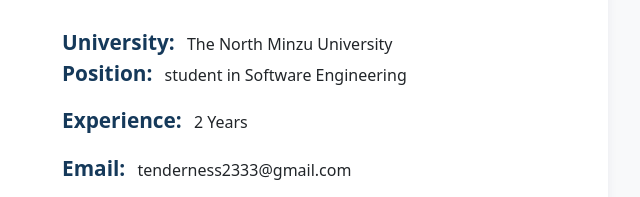
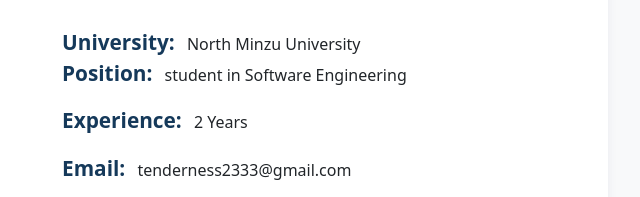
Before and after one commit to Exusiai-spec/Lab03, a plain HTML site: page profile.html in a window 1280 px wide. Shown: the part 297-494 px from the top of the page, 590-1230 px from the left. Drawn offline with nearby package versions, Linux system fonts and the light colour scheme.

Commit message:
change wyx

```diff
--- a/profile.html
+++ b/profile.html
@@ -159,7 +159,7 @@
                           class="display-26 text-secondary me-2 font-weight-600"
                           >University:</span
                         >
-                        The North Minzu University
+                       North Minzu University
                       </li>
                     <li class="mb-2 mb-xl-3 display-28">
                       <span
```
